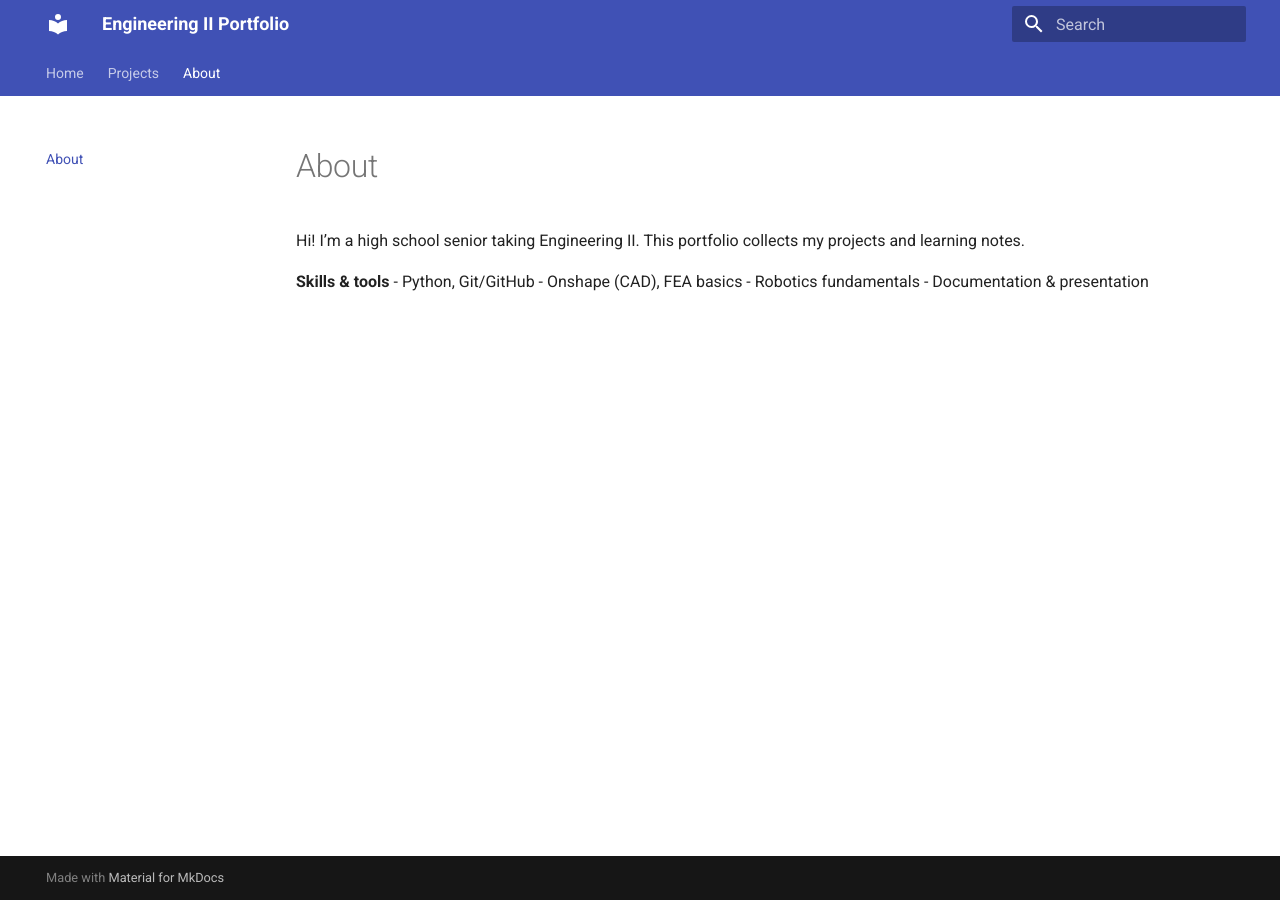
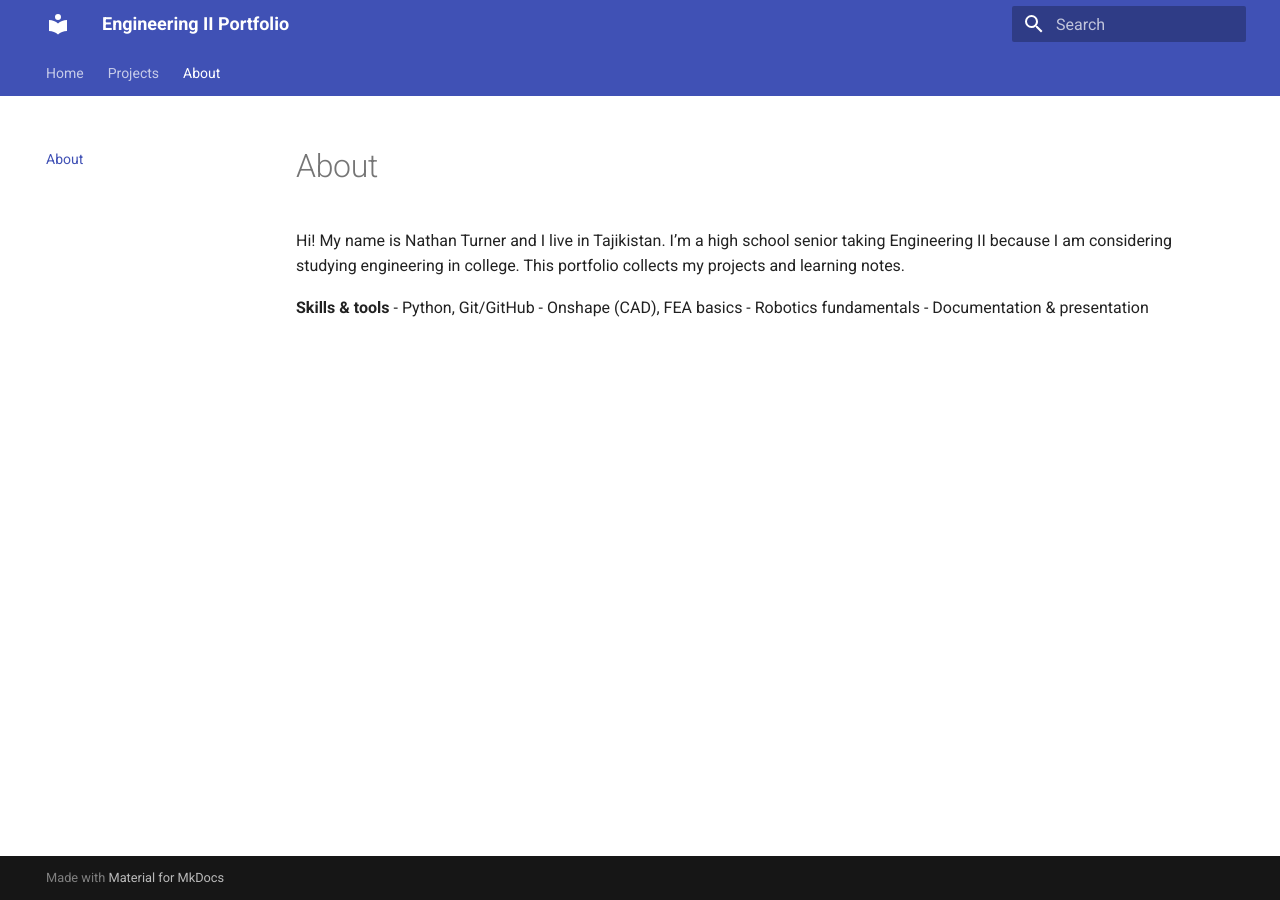
Before and after one commit to nathant-cell/eng2_portfolio, an MkDocs documentation site: the page built from docs/about.md, in a window 1280 px wide. Built offline with MkDocs 1.6.1 and Material for MkDocs 9.7.7, drawn with Linux system fonts in a browser that asks for light colours.

Commit message:
Added Portfolio Reflection

```diff
--- a/docs/about.md
+++ b/docs/about.md
@@ -1,6 +1,6 @@
 # About
 
-Hi! I’m a high school senior taking Engineering II. This portfolio collects my projects and learning notes.
+Hi! My name is Nathan Turner and I live in Tajikistan. I’m a high school senior taking Engineering II because I am considering studying engineering in college. This portfolio collects my projects and learning notes.
 
 **Skills & tools**
 - Python, Git/GitHub
```
Also changed, not shown: docs/projects/hello.md (deleted, +0 -15 lines), docs/projects/portfolio/index.md (added, +5 -0 lines).
